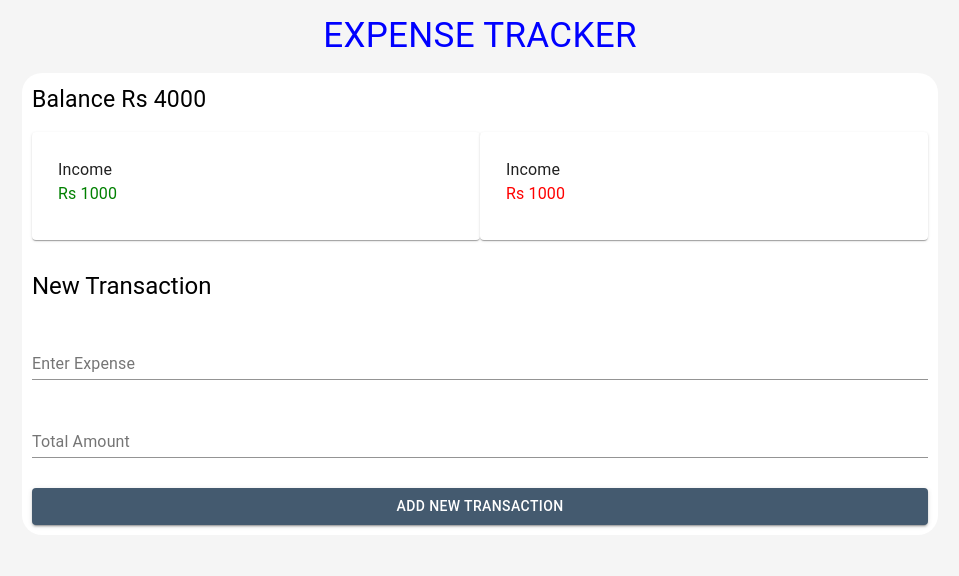
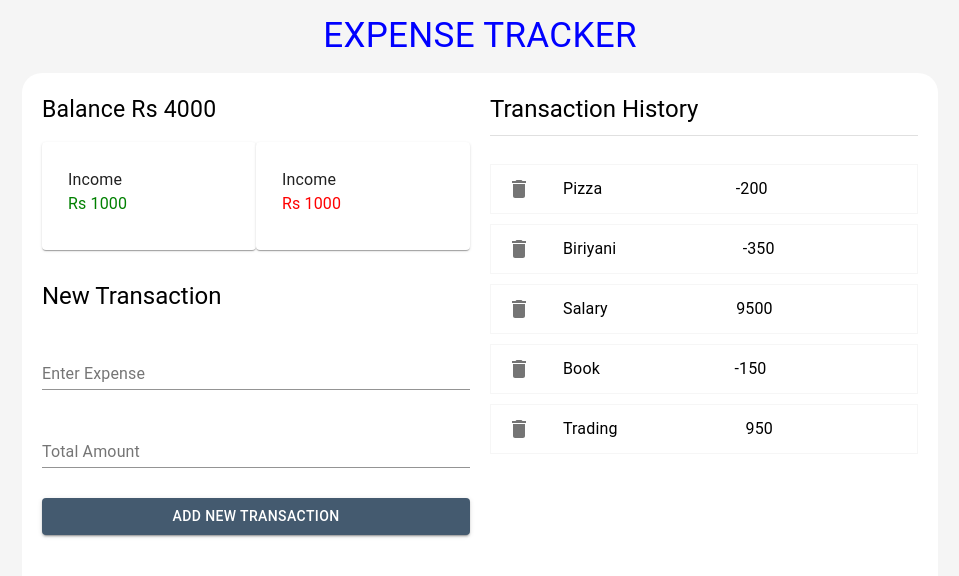
Before and after one commit to sarojvrc/Expense-Tracker, a React (Create React App) app: page / in a window 1280 px wide. Shown: the top 576 px of the page, without its empty margins (160-1119 px from the left). Built offline with nearby package versions, Linux system fonts and the light colour scheme.

Commit message:
app changes

```diff
--- a/src/App.js
+++ b/src/App.js
@@ -1,38 +1,57 @@
-import logo from './logo.svg';
-import './App.css';
-import {Typography, makeStyles, Box} from '@material-ui/core';
-import Balance from './Components/Balance';
-import ExpenseCard from './Components/ExpenseCard';
-import NewTransaction from './Components/NewTransaction';
+import logo from "./logo.svg";
+import { useState } from "react";
+import "./App.css";
+import { Typography, makeStyles, Box } from "@material-ui/core";
+import Balance from "./Components/Balance";
+import ExpenseCard from "./Components/ExpenseCard";
+import NewTransaction from "./Components/NewTransaction";
+import Transaction from "./Components/Transaction";
 
 const useStyle = makeStyles({
-  header:{
-    color: 'blue',
+  header: {
+    color: "blue",
     fontSize: 35,
-    margin: '10px 0',
-    textTransform: 'uppercase'
+    margin: "10px 0",
+    textTransform: "uppercase",
   },
-  component:{
-    background: '#fff',
-    width: '70%',
+  component: {
+    background: "#fff",
+    width: "70%",
     padding: 10,
-    borderRadius: '20px'
-  }
-})
+    borderRadius: "20px",
+    display: "flex",
+    "& > *": {
+      width: "50%",
+      padding: 10,
+      height: "70vh",
+    },
+  },
+});
 
 function App() {
+  const classes = useStyle();
 
-  const classes = useStyle();
+  const [transactions, setTransactions] = useState([
+    { id: 1, text: "Pizza", amount: -200 },
+    { id: 2, text: "Biriyani", amount: -350 },
+    { id: 3, text: "Salary", amount: 9500 },
+    { id: 4, text: "Book", amount: -150 },
+    { id: 5, text: "Trading", amount: 950 },
+  ]);
 
   return (
     <div className="App">
-      <Typography className={classes.header}>
-        Expense Tracker
-      </Typography>
+      <Typography className={classes.header}>Expense Tracker</Typography>
       <Box className={classes.component}>
-        <Balance />
-        <ExpenseCard />
-        <NewTransaction />
+        <Box>
+          <Balance />
+          <ExpenseCard />
+          <NewTransaction />
+        </Box>
+
+        <Box>
+          <Transaction transactions={transactions} />
+        </Box>
       </Box>
     </div>
   );
```
